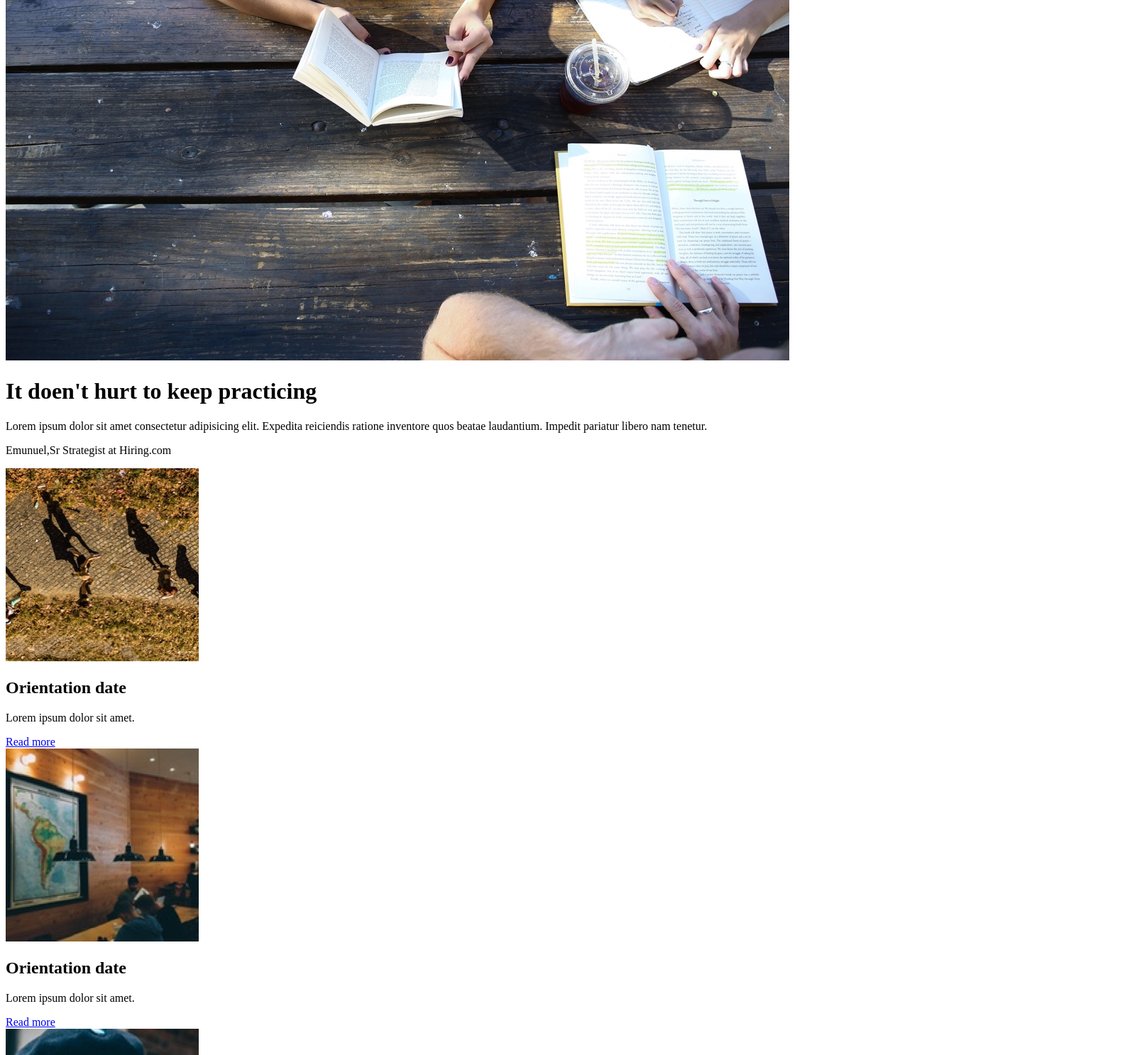
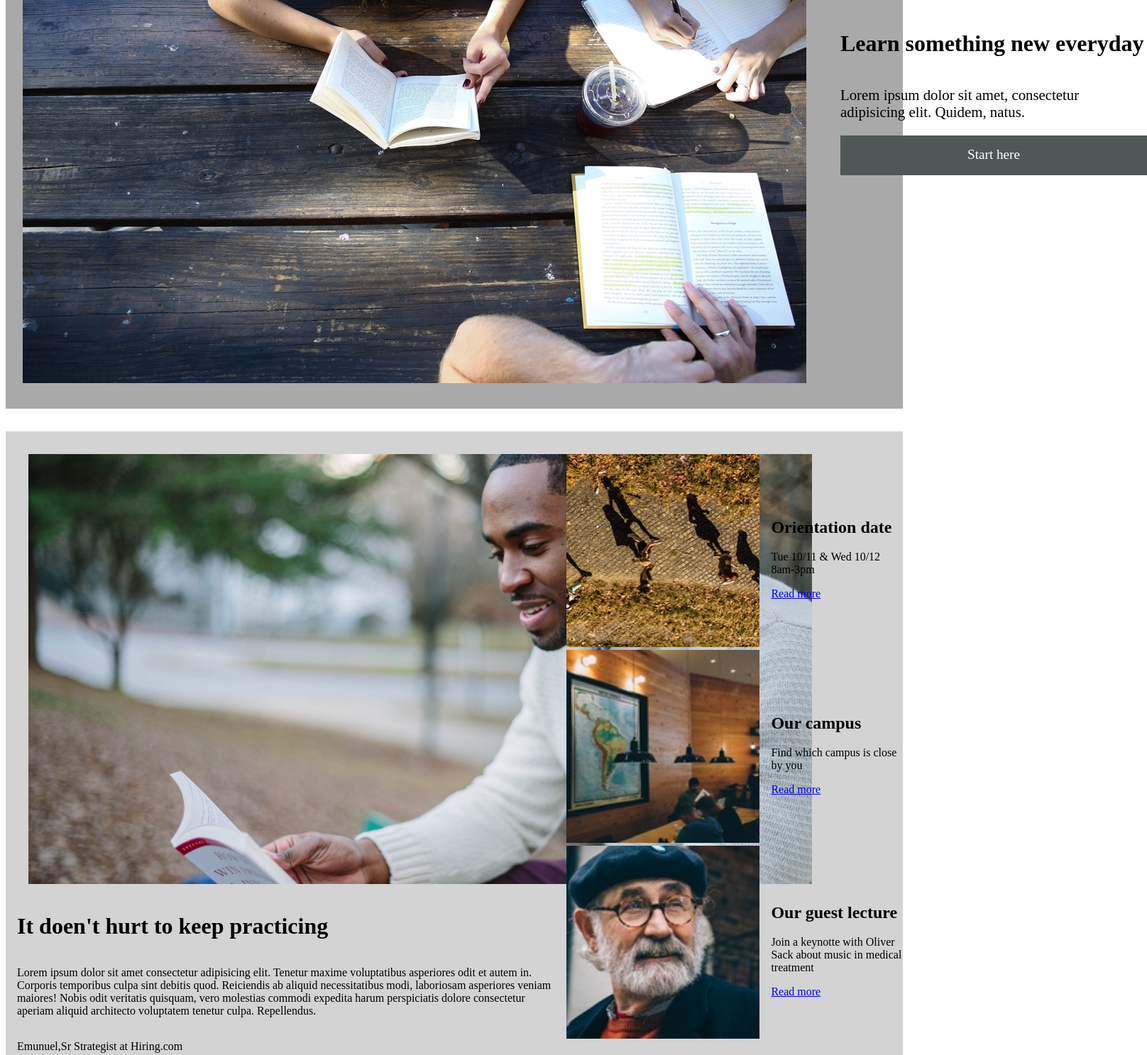
Before and after one commit to Nantawat-Tiger/Web-Assessment-Exam, a plain HTML site: page index.html in a window 1280 px wide. Shown: the part 380-1867 px from the top of the page at 71% size, 1616 px wide, since content can reach past the window. Drawn offline with Linux system fonts and the light colour scheme.

Commit message:
Third commit

```diff
--- a/index.html
+++ b/index.html
@@ -25,33 +25,71 @@
      <!-- Main start -->
         <main>
       <div class="hero">
+        <div class="herocontainer">
+            <div class="herocon"></div>
+            <div class="heroimg">
+                <img src="images/banner.jpg" alt="banner">
+            </div>
+            <div class="heroinform">
+            <h1>Learn something new everyday</h1>
+            <p>Lorem ipsum dolor sit amet, consectetur adipisicing elit. Quidem, natus.</p>
+            <a href="#" class="Starthere">Start here</a>
+            </div>
+
+        </div>
+        </div>
+      </div>
+
+
+
+
+
+
+      <div class="information">
         <div class="practice">
-            <div class="banner">
-                <img src="images/banner.jpg" alt="practice">
+            <div class="imges">
+                <img src="images/information-main.jpg" alt="practice">
             </div>
+
+
             <h1>It doen't hurt to keep practicing</h1>
-            <p>Lorem ipsum dolor sit amet consectetur adipisicing elit. Expedita reiciendis ratione inventore quos beatae laudantium. Impedit pariatur libero nam tenetur.
+            <p>Lorem ipsum dolor sit amet consectetur adipisicing elit. Tenetur maxime voluptatibus asperiores odit et autem in. Corporis temporibus culpa sint debitis quod. Reiciendis ab aliquid necessitatibus modi, laboriosam asperiores veniam maiores! Nobis odit veritatis quisquam, vero molestias commodi expedita harum perspiciatis dolore consectetur aperiam aliquid architecto voluptatem tenetur culpa. Repellendus.
             </p>
             <p>Emunuel,Sr Strategist at Hiring.com</p>
         </div>
         <div class="detail">
             <div class="item1">
-                <img src="images/information-orientation.jpg" alt="Orientation">
+                <div class="Oriimg">
+                    <img src="images/information-orientation.jpg" alt="Orientation">
+                </div>
+            <div class="itemc">
                 <h2>Orientation date</h2>
-                <p>Lorem ipsum dolor sit amet.</p>
+                <p>Tue 10/11 & Wed 10/12 8am-3pm</p>
                 <a href="#" class="Readmore-btn">Read more</a>
             </div>
+
+            </div>
             <div class="item2">
-                <img src="images/information-campus.jpg" alt="Our campus">
-                <h2>Orientation date</h2>
-                <p>Lorem ipsum dolor sit amet.</p>
+                <div class="OurCam">
+                    <img src="images/information-campus.jpg" alt="Our campus">
+                </div>
+            <div class="itemc2">
+                <h2>Our campus</h2>
+                <p>Find which campus is close by you</p>
                 <a href="#" class="Readmore-btn">Read more</a>
             </div>
+
+            </div>
             <div class="item3">
+                <div class="Ourguest">
                 <img src="images/information-guest-lecture.jpg" alt="Our guest lecture">
-                <h2>Orientation date</h2>
-                <p>Lorem ipsum dolor sit amet.</p>
+                </div>
+            <div class="itemc3">
+                <h2>Our guest lecture</h2>
+                <p>Join a keynotte with Oliver Sack about music in medical treatment</p>
                 <a href="#" class="Readmore-btn">Read more</a>
+            </div>
+
             </div>
         </div>
       </div>
--- a/style.css
+++ b/style.css
@@ -25,10 +25,99 @@ nav {
     margin : 1rem;
 }
 /* Header nav end */
-
+/* Hero start */
 .main {
     background-color:darkgray;
 }
-.banner {
+.herocontainer {
+    display:flex;
+    background-color: darkgray;
+}
+.heroimg img {
+    margin-top: 2rem;
+    margin-bottom: 2rem;
+    margin-left: 1.5rem;
+    margin-right: 1.5rem;
 
 }
+.heroinform {
+    display:flex;
+    flex-direction: column;
+    justify-content:center;
+    margin: 1.5rem;
+    align-items:start;
+}
+.heroinform a.Starthere {
+    background-color:#505757 ;
+    color: white;
+    width: 27rem;
+    height: 2.5rem;
+    text-decoration: none;
+    text-align: center;
+    padding-top: 1rem;
+    font-size: 1.2rem;
+}
+.heroinform p {
+    font-size: 1.3rem;
+}
+/* hero end */
+/* information start */
+.banner img {
+    width : 60%;
+}
+.information {
+    display:flex;
+    background-color: lightgray;
+    margin-top: 2rem;
+    margin-bottom: 2rem;
+    /* border: 1px solid red */
+}
+.information .practice img {
+    padding: 1rem;
+}
+.information .practice {
+    padding :1rem;
+    ;
+}
+.practice {
+
+    display:flex;
+    flex-direction: column;
+    justify-content:space-around;
+    width: 60%;
+}
+.detail {
+    width: 40%;
+    display: flex;
+    flex-direction: column;
+    margin-top: 2rem;
+
+}
+.detail .item1 {
+    /* border: 1px solid red; */
+    display:flex;
+    align-items: center;
+}
+.detail .item1 .itemc {
+    padding-left: 1rem;
+}
+.detail .item2 {
+    display:flex;
+    align-items: center;
+}
+.detail .item2 .itemc2 {
+    padding-left: 1rem;
+}
+.detail .item3 {
+    display:flex;
+    align-items: center;
+}
+.detail .item3 .itemc3 {
+    padding-left: 1rem;
+}
+.readmore-btn {
+    text-decoration: none;
+}
+
+
+/* information end */
```
